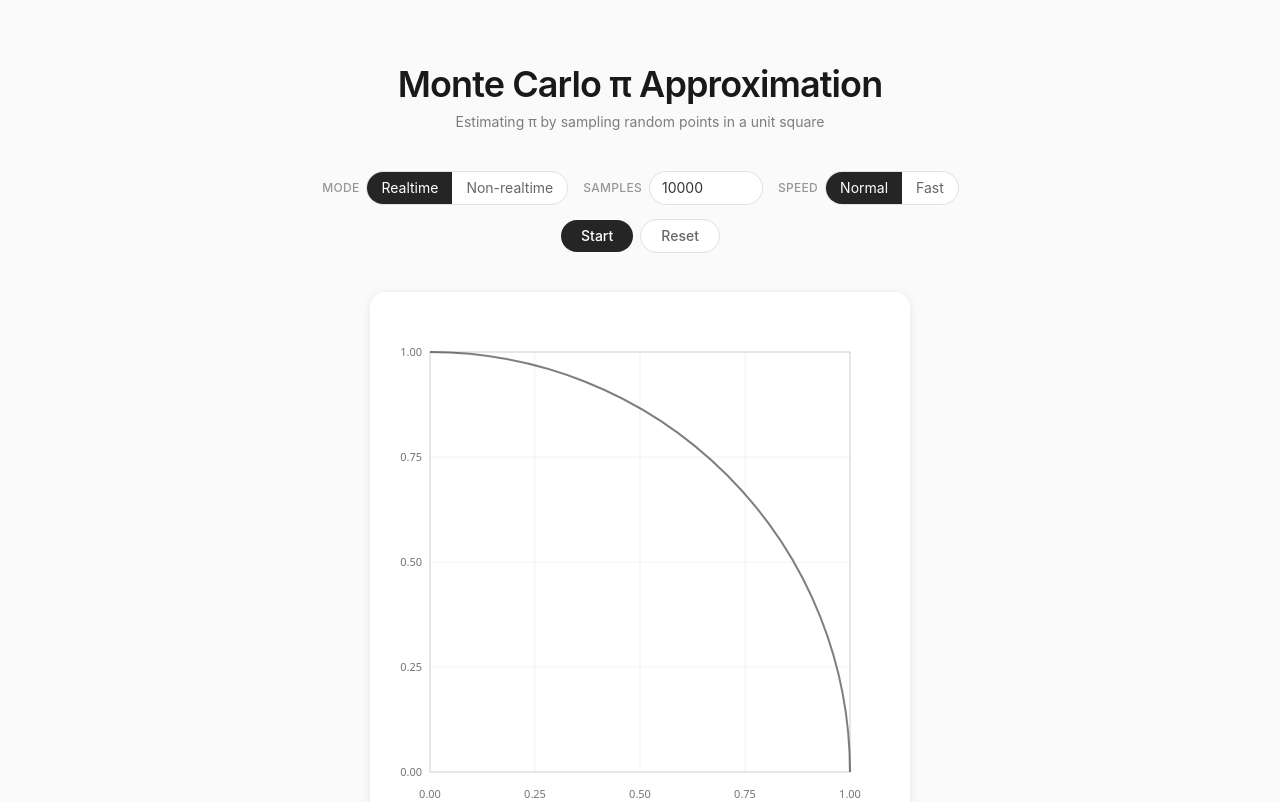
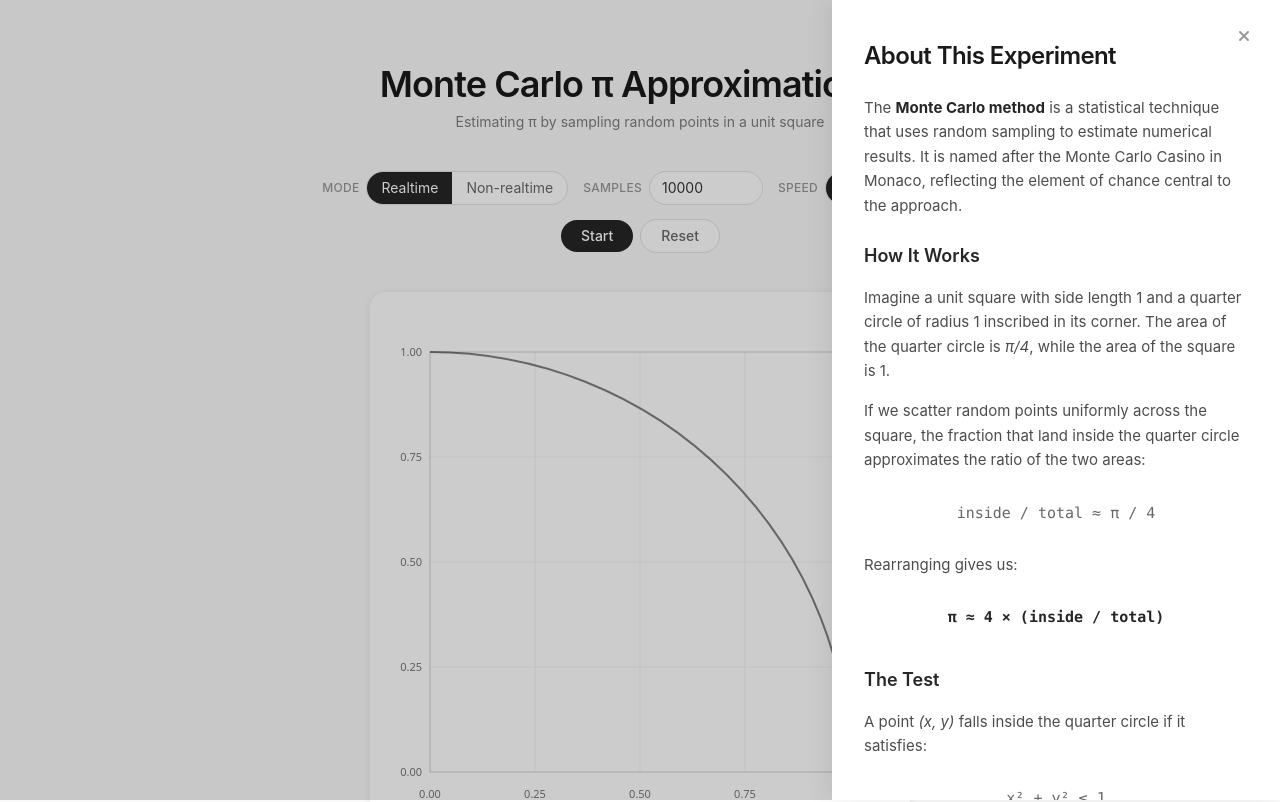
Before and after one commit to erdembircan/monte-carlo-pi-approximation, a React (Vite) app: page / in a window 1280 px wide. Shown: the top 802 px of the page. Built offline with nearby package versions, Linux system fonts and the light colour scheme.

Commit message:
[FEAT]: add info panel with first-visit auto-open

```diff
--- a/src/App.jsx
+++ b/src/App.jsx
@@ -3,6 +3,7 @@ import SimulationCanvas from './components/SimulationCanvas';
 import Controls from './components/Controls';
 import FormulaDisplay from './components/FormulaDisplay';
 import Stats from './components/Stats';
+import InfoPanel from './components/InfoPanel';
 
 export default function App() {
   const [mode, setMode] = useState('realtime');
@@ -12,6 +13,9 @@ export default function App() {
   const [insideCount, setInsideCount] = useState(0);
   const [isRunning, setIsRunning] = useState(false);
   const [isComputing, setIsComputing] = useState(false);
+  const [showInfo, setShowInfo] = useState(() => {
+    return !document.cookie.includes('info_seen=1');
+  });
 
   const rafRef = useRef(null);
   const workerRef = useRef(null);
@@ -128,14 +132,27 @@ export default function App() {
   return (
     <div className="min-h-screen bg-[#fafafa] text-[rgba(0,0,0,0.8)]">
       <div className="max-w-3xl mx-auto px-6 py-16 flex flex-col items-center gap-10">
-        <header className="text-center space-y-2">
-          <h1 className="text-4xl font-semibold tracking-tight text-[rgba(0,0,0,0.9)]">
-            Monte Carlo π Approximation
-          </h1>
+        <header className="text-center space-y-2 relative">
+          <div className="flex items-center justify-center gap-3">
+            <h1 className="text-4xl font-semibold tracking-tight text-[rgba(0,0,0,0.9)]">
+              Monte Carlo π Approximation
+            </h1>
+            <button
+              onClick={() => setShowInfo(true)}
+              className="w-6 h-6 flex items-center justify-center rounded-full outline outline-1 outline-black/25 text-[rgba(0,0,0,0.5)] hover:text-[rgba(0,0,0,0.8)] hover:outline-black/40 transition-colors text-xs font-medium"
+            >
+              i
+            </button>
+          </div>
           <p className="text-sm text-[rgba(0,0,0,0.5)]">
             Estimating π by sampling random points in a unit square
           </p>
         </header>
+
+        <InfoPanel isOpen={showInfo} onClose={() => {
+          setShowInfo(false);
+          document.cookie = 'info_seen=1; max-age=31536000; path=/';
+        }} />
 
         <Controls
           mode={mode}
--- /dev/null
+++ b/src/components/InfoPanel.jsx
@@ -0,0 +1,87 @@
+export default function InfoPanel({ isOpen, onClose }) {
+  return (
+    <>
+      {/* Backdrop */}
+      <div
+        className={`fixed inset-0 bg-black/20 z-40 transition-opacity duration-300 ${
+          isOpen ? 'opacity-100' : 'opacity-0 pointer-events-none'
+        }`}
+        onClick={onClose}
+      />
+
+      {/* Panel */}
+      <div
+        className={`fixed top-0 right-0 h-full w-full max-w-md bg-white z-50 shadow-[-4px_0_24px_rgba(0,0,0,0.08)] transition-transform duration-300 ease-out ${
+          isOpen ? 'translate-x-0' : 'translate-x-full'
+        }`}
+      >
+        <div className="h-full overflow-y-auto px-8 py-10">
+          <button
+            onClick={onClose}
+            className="absolute top-5 right-5 w-8 h-8 flex items-center justify-center rounded-full hover:bg-[rgba(0,0,0,0.05)] text-[rgba(0,0,0,0.4)] transition-colors"
+          >
+            <svg width="16" height="16" viewBox="0 0 16 16" fill="none" stroke="currentColor" strokeWidth="2" strokeLinecap="round">
+              <path d="M4 4l8 8M12 4l-8 8" />
+            </svg>
+          </button>
+
+          <h2 className="text-2xl font-semibold tracking-tight text-[rgba(0,0,0,0.9)] mb-6">
+            About This Experiment
+          </h2>
+
+          <div className="space-y-4 text-[15px] leading-relaxed text-[rgba(0,0,0,0.7)]">
+            <p>
+              The <strong className="text-[rgba(0,0,0,0.85)]">Monte Carlo method</strong> is
+              a statistical technique that uses random sampling to estimate numerical results.
+              It is named after the Monte Carlo Casino in Monaco, reflecting the element of
+              chance central to the approach.
+            </p>
+
+            <h3 className="text-lg font-semibold text-[rgba(0,0,0,0.85)] pt-2">How It Works</h3>
+            <p>
+              Imagine a unit square with side length 1 and a quarter circle of radius 1
+              inscribed in its corner. The area of the quarter circle
+              is <em>π/4</em>, while the area of the square is 1.
+            </p>
+            <p>
+              If we scatter random points uniformly across the square, the fraction that
+              land inside the quarter circle approximates the ratio of the two areas:
+            </p>
+            <div className="font-mono text-center py-3 text-[rgba(0,0,0,0.6)]">
+              inside / total ≈ π / 4
+            </div>
+            <p>
+              Rearranging gives us:
+            </p>
+            <div className="font-mono text-center py-3 text-[rgba(0,0,0,0.85)] font-semibold">
+              π ≈ 4 × (inside / total)
+            </div>
+
+            <h3 className="text-lg font-semibold text-[rgba(0,0,0,0.85)] pt-2">The Test</h3>
+            <p>
+              A point <em>(x, y)</em> falls inside the quarter circle if it satisfies:
+            </p>
+            <div className="font-mono text-center py-3 text-[rgba(0,0,0,0.6)]">
+              x² + y² ≤ 1
+            </div>
+
+            <h3 className="text-lg font-semibold text-[rgba(0,0,0,0.85)] pt-2">Convergence</h3>
+            <p>
+              By the law of large numbers, as the sample size increases, the approximation
+              converges toward the true value of π (3.14159...). With 10,000 points you
+              typically get 2 correct decimal places; with 1,000,000 you can expect 3–4.
+            </p>
+
+            <h3 className="text-lg font-semibold text-[rgba(0,0,0,0.85)] pt-2">Why It Matters</h3>
+            <p>
+              Monte Carlo methods are used far beyond estimating π. They are essential tools
+              in physics simulations, financial modeling, engineering design, computer graphics,
+              and artificial intelligence — anywhere a problem is too complex for an exact
+              analytical solution.
+            </p>
+          </div>
+        </div>
+      </div>
+    </>
+  );
+}
```
Also changed, not shown: 5 other files (tests, documents, lock files or other folders).
